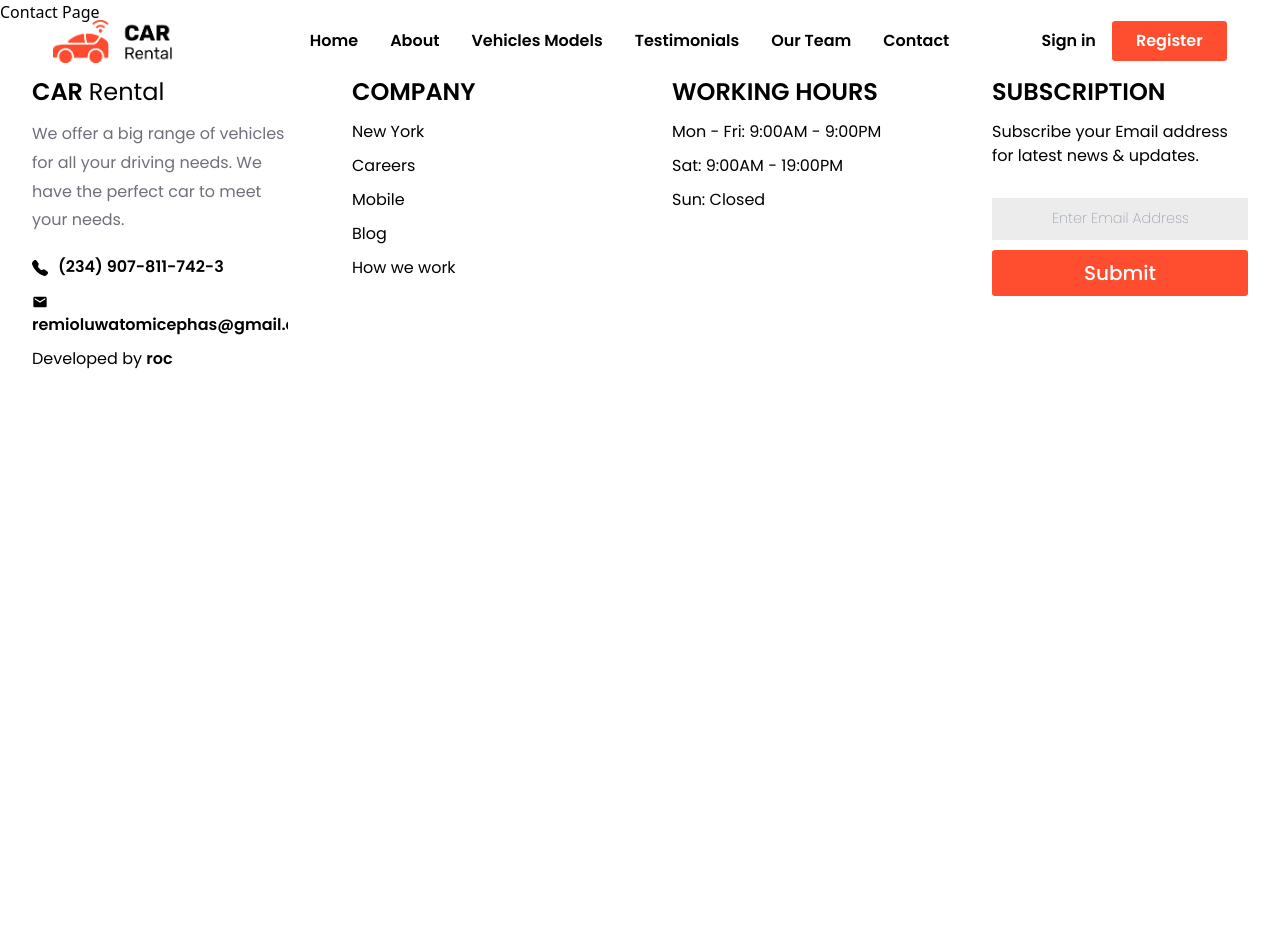
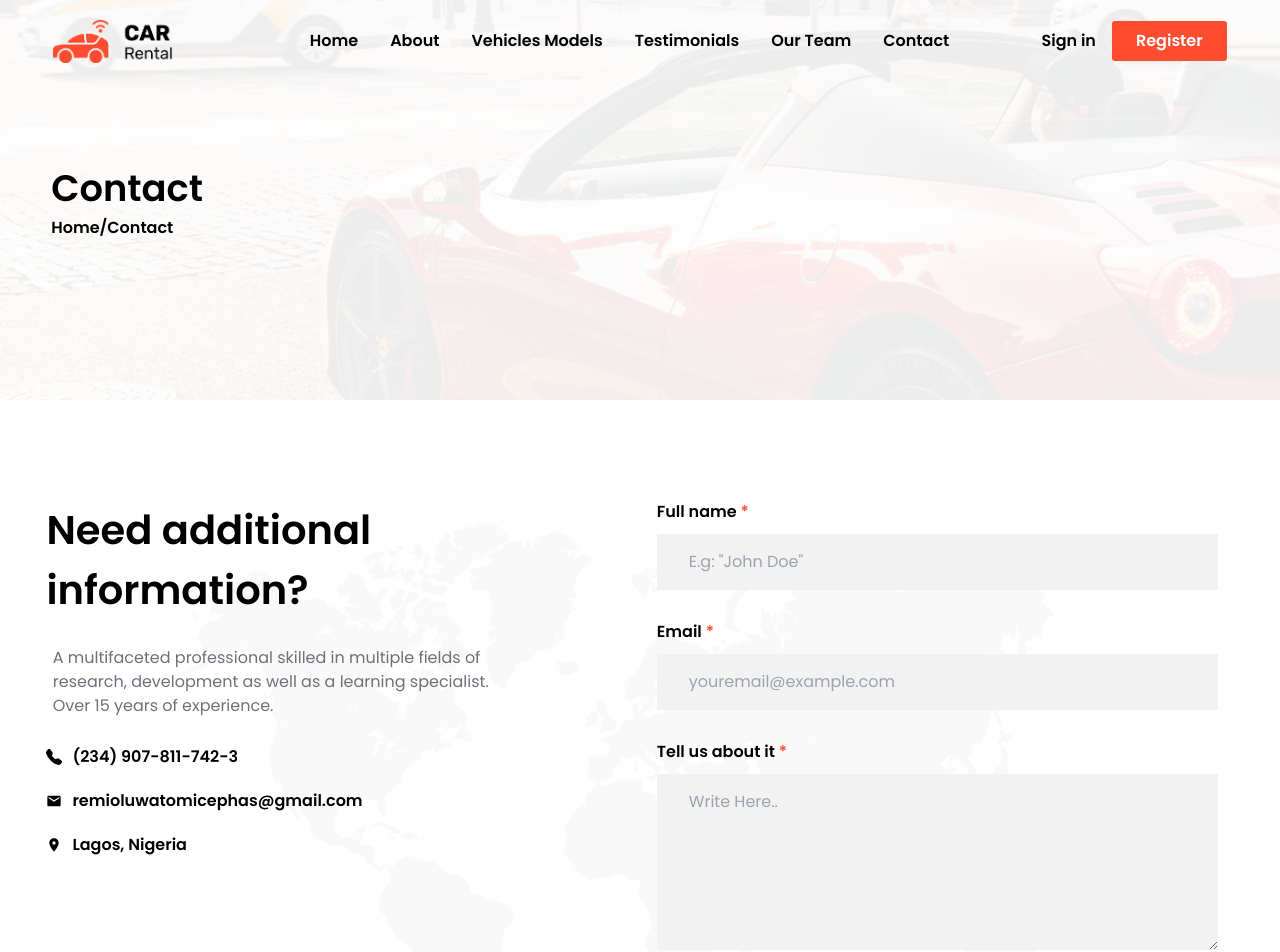
Before and after one commit to remioluwatomi/car-rental, a React (Vite) app: page /contact in a window 1280 px wide. Shown: the top 952 px of the page. Before the commit the page ends 800 px from the top, so only its background shows below. Built offline with nearby package versions, Linux system fonts and the light colour scheme; a web font is replaced by a local one.

Commit message:
feat: implemented contact page

```diff
--- a/src/Pages/Contact.jsx
+++ b/src/Pages/Contact.jsx
@@ -1,6 +1,81 @@
-import React, { useEffect } from 'react';
-function Contact() {
-    return <div className="contact">Contact Page</div>
+import React, { useEffect, useState } from 'react';
+import { useOutletContext } from "react-router-dom";
+import Hero from '../components/Hero.jsx';
+import {BsFillTelephoneFill} from "react-icons/bs"
+import {MdEmail} from "react-icons/md"
+import {Link} from "react-router-dom"
+import {MdLocationOn} from "react-icons/md"
+import {DefaultBtn as DefaultBtn} from "../components/CRButtons"
+import {IoIosMailOpen} from "react-icons/io"
+// import Map from "./assets/map.png"
+
+function Contact(props) {
+    const [updatePage] = useOutletContext()
+    const [name, setName] = useState('')
+    const [message, setMessage] = useState("")
+    const [email, setEmail] = useState("")
+
+    const sendMsg = ()=>{
+        console.log("sending message..")
+        //validate input details..
+
+
+        //script to send message
+
+
+        console.log("message sent")
+    }
+
+    useEffect(()=>{
+        updatePage("contact")
+    })
+
+    return (
+        <>
+            <Hero page="Contact" />
+            <main className='font-pop'>
+                <section id='contact-section' className='py-[100px] px-[1rem] '>
+
+                    <div id="contact-div-flex" className="contact-lg:flex contact-lg:items-normal contact-lg:gap-[6rem] contact-lg:justify-center max-w-[1270px] mx-auto bg-[url('./assets/map.png')] bg-no-repeat bg-center">
+
+                        <div className='contact-lg:w-[40%] px-[1rem] mb-[30px] classname="block"00px]'>
+                            <h2 className='font-[800] text-[2.5rem]'>
+                                Need additional information?
+                            </h2>
+                            <p className='p-[.4rem] text-[#706f7b] my-[20px]'>
+                            A multifaceted professional skilled in multiple fields of research, development as well as a learning specialist. Over 15 years of experience.
+                            </p>
+                            <ul>
+                                <li className='contact-a font-[700] mb-[20px]'>
+                                    <Link to="tel:+2349078117423"><BsFillTelephoneFill className="inline mr-[10px]"/>(234) 907-811-742-3</Link>
+                                </li>
+                                <li className='contact-a font-[700] mb-[20px]'>
+                                    <Link to="mailto:remioluwatomicephas@gmail.com"><MdEmail className="inline mr-[10px]"/>remioluwatomicephas@gmail.com</Link>
+                                </li>
+                                <li className='contact-a font-[700]'>
+                                    <Link to="#"><MdLocationOn className="inline mr-[10px]"/>Lagos, Nigeria</Link>
+                                </li>
+                            </ul>
+                        </div>
+
+
+                        <div id='contact-details' className='contact-lg:w-[50%]'>
+                            <form>
+                                <label for="name" className="block mx-auto w-[90%]  font-[700]">Full name <span className='text-[#ff4d30]'>*</span></label>
+                                <input type='text' placeholder='E.g: "John Doe"' className="mt-[10px] mb-[30px] block mx-auto focus:outline-none bg-[#f2f2f2] px-[2rem] w-[90%] py-[1rem]" id='name' onChange={({target})=>setName(target.value)} value={name} />
+                                <label for="email" className="block mx-auto w-[90%]  font-[700]">Email <span className='text-[#ff4d30]'>*</span></label>
+                                <input type='email' placeholder='youremail@example.com' className="mt-[10px] mb-[30px] block mx-auto focus:outline-none bg-[#f2f2f2] px-[2rem] w-[90%] py-[1rem]" id='email' onChange={({target})=>setEmail(target.value)} value={email} />
+                                <label for="message" className="block mx-auto w-[90%]  font-[700]">Tell us about it <span className='text-[#ff4d30]'>*</span></label>
+                                <textarea id='contact-message' rows={6} placeholder='Write Here..' className="mt-[10px] mb-[30px] block mx-auto focus:outline-none bg-[#f2f2f2] px-[2rem] w-[90%] py-[1rem]" onChange={({target})=>setMessage(target.value)} value={message}></textarea>
+                                <DefaultBtn content="Send Message" contentIcon={<IoIosMailOpen />} iconLeft styles="orange-btn w-[90%] font-[800] block mx-auto text-[1.25rem] mt-[20px] mb-[20px] py-[20px]" type='submit' callback={sendMsg} />
+                            </form>
+                        </div>
+
+                    </div>
+                </section>
+            </main>
+        </>
+    );
 }
 
-export default Contact
+export default Contact;
```
